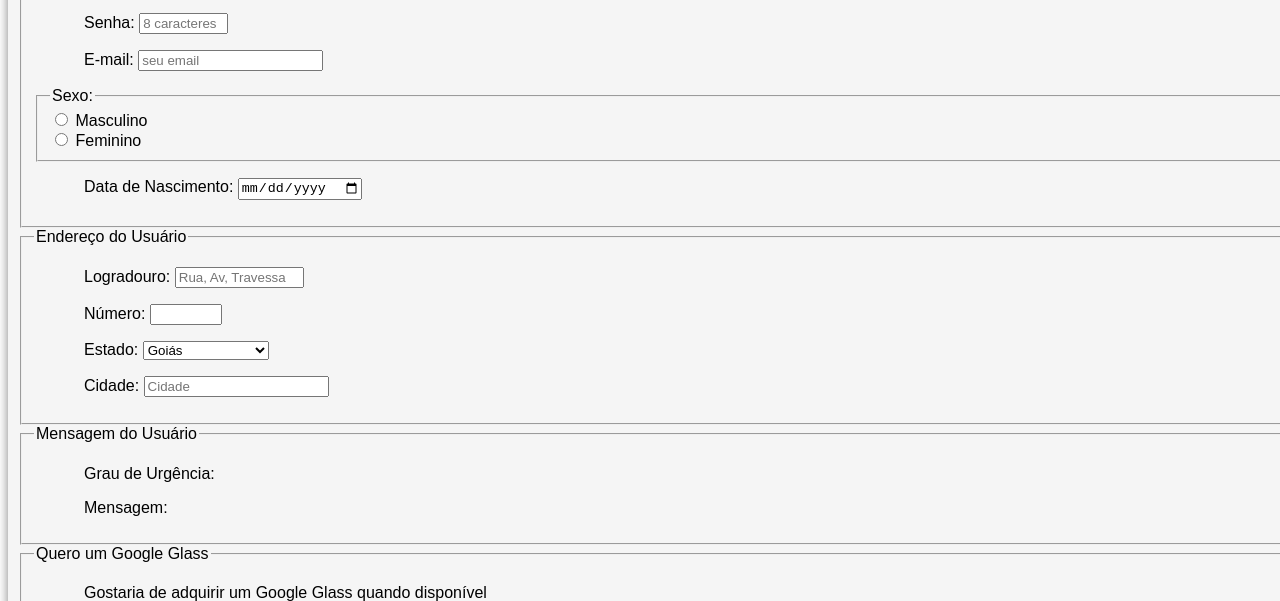
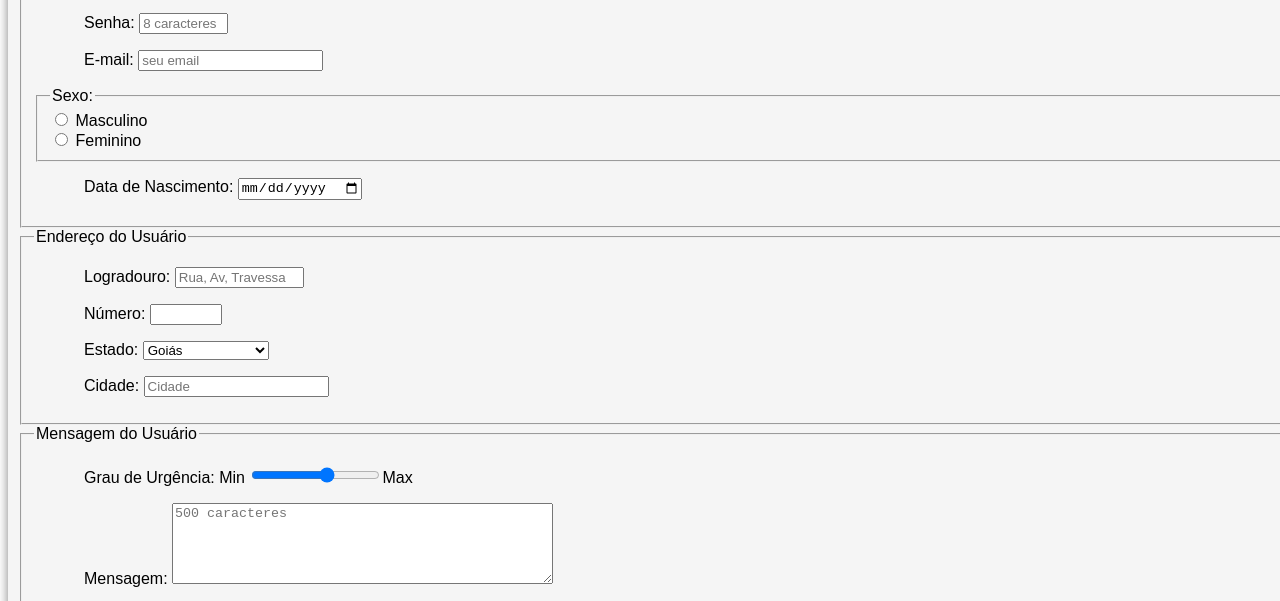
Before and after one commit to Laurahpro/ProjetoGlass, a plain HTML site: page projeto-glass-html5/fale-conosco.html in a window 1280 px wide. Shown: the part 351-952 px from the top of the page. Drawn offline with Linux system fonts and the light colour scheme; a web font is replaced by a local one.

Commit message:
update fale conosco

```diff
--- a/projeto-glass-html5/fale-conosco.html
+++ b/projeto-glass-html5/fale-conosco.html
@@ -84,8 +84,11 @@
 
 <fieldset id="mensagem">
 <legend> Mensagem do Usuário </legend>
-<p> <label>Grau de Urgência:</label> </p>
-    <p> <label>Mensagem:</label> </p>
+<p> <label for="cUrg">Grau de Urgência:</label>
+Min <input type="range" name="tUrg" id="tUrg" min="0" max="10" step="2" />Max </p>
+    <p> <label for="cMsg">Mensagem:</label>
+    <textarea name="tMsg" id="cMsg" cols="45" rows="5" placeholder="500 caracteres"></textarea>
+    </p>
 </fieldset>
 
 <fieldset id="pedido">
```
